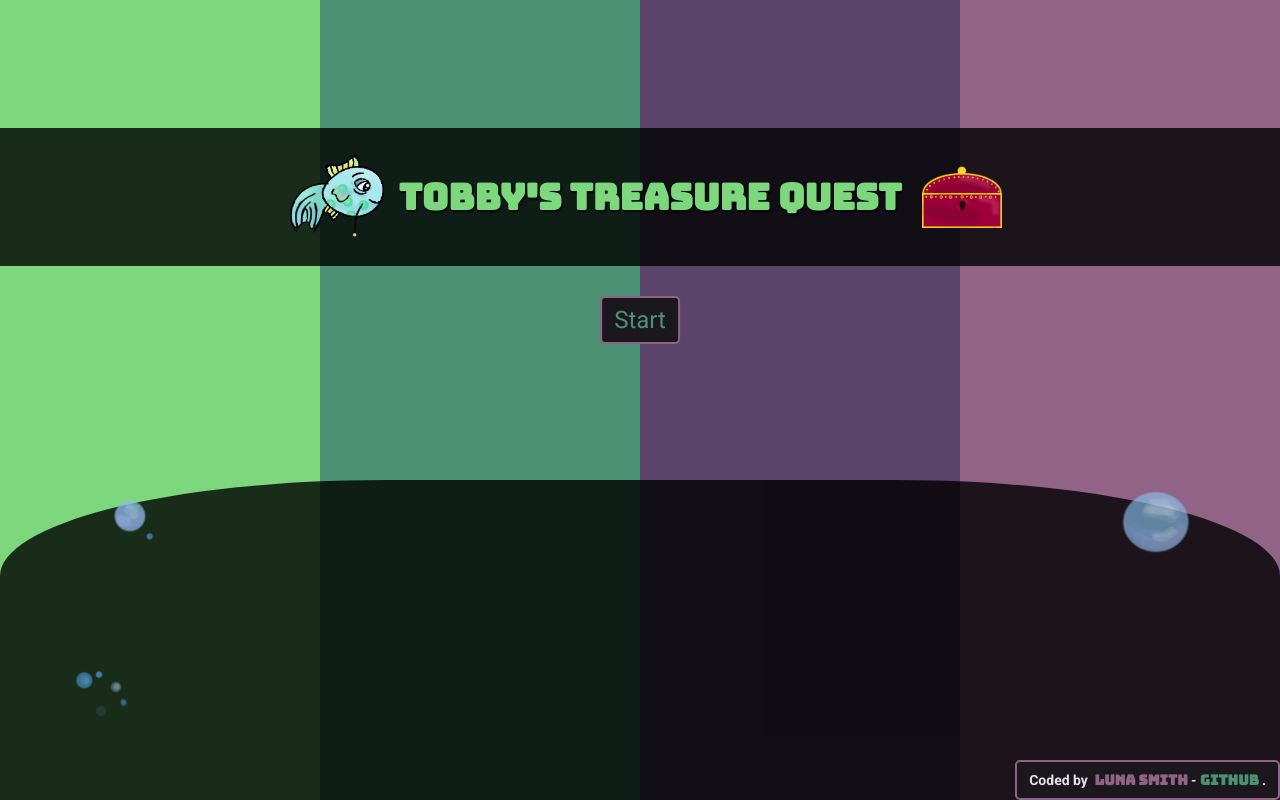
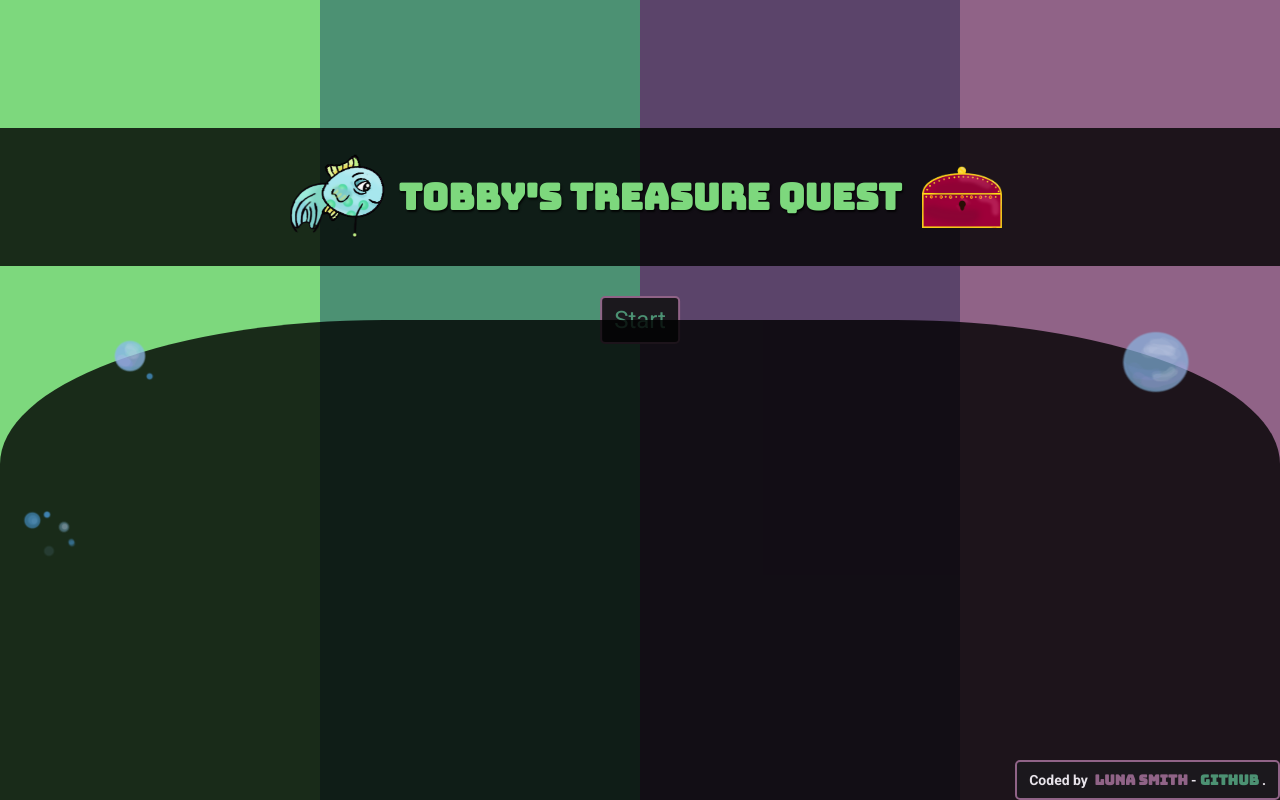
Before and after one commit to Lu-Smith/obstacle-jumping-game-vue, a Vue app: page / in a window 1280 px wide. Built offline with nearby package versions, Linux system fonts and the light colour scheme; a web font is replaced by a local one.

Commit message:
Updated IntroPage.vue

```diff
--- a/src/components/IntroPage.vue
+++ b/src/components/IntroPage.vue
@@ -1,23 +1,17 @@
 <template>
   <div>
     <h1>
-      <img src="../assets//images/fish.png" alt="fish">
+      <img src="../assets//images/fish.png" alt="fish" class="fish_title">
       {{ msg }}
       <img src="../assets//images/treasure.png" alt="treasure" class="treasure">
     </h1>
     <button @click="handleStartGame">Start</button>
-    <div class="animtationContainer">
-      <img src="../assets//images/boubles1.png" alt="boubles" class="moving_image1">
-      <img src="../assets//images/boubles2.png" alt="boubles" class="moving_image">
-      <img src="../assets//images/boubles3.png" alt="boubles" class="moving_image2">
-      <img src="../assets//images/boubles4.png" alt="boubles" class="moving_image3">
-      <img src="../assets//images/boubles.png" alt="boubles" class="moving_image4">
-      <img src="../assets//images/fish.png" alt="fish" class="fish">
-    </div>
+    <Animations />
   </div>
 </template>
 
 <script setup lang="ts">
+import Animations from './Animations.vue';
 
   defineProps<{ msg: string }>();
 
@@ -29,130 +23,18 @@
 </script>
 
 <style lang="scss" scoped>
-@keyframes moveUp {
+
+@keyframes fishInTitle {
   0% {
-    bottom: 20px;
-    right: -140%;
     transform: rotate(0deg);
   }
   30% {
-    bottom: 60px;
-    right: -30%;
-    transform: rotate(3deg);
+    transform: rotate(15deg);
   }
   60% {
-    bottom: 50px;
-    right: 30%;
-    transform: rotate(-3deg);
+    transform: rotate(-15deg);
   }
   100% {
-    bottom: 20px;
-    right: 100%;
-    transform: rotate(0deg);
-  }
-}
-
-@keyframes moveUp1 {
-  0% {
-    bottom: -120;
-    right: -20px;
-    transform: rotate(0deg);
-  }
-  50% {
-    bottom: 160%;
-    right: 100px;
-    transform: rotate(180deg);
-  }
-  100% {
-    bottom: 160%;
-    right: 60px;
-    transform: rotate(0deg);
-  }
-}
-
-@keyframes moveUp2 {
-  0% {
-    bottom: -130;
-    right: 20px;
-    transform: rotate(0deg);
-  }
-  50% {
-    bottom: 180%;
-    right: 100px;
-    transform: rotate(360deg);
-  }
-  100% {
-    bottom: 250%;
-    right: -200px;
-    transform: rotate(0deg);
-  }
-}
-
-@keyframes moveUp3 {
-  0% {
-    bottom: -150;
-    right: 200px;
-    transform: rotate(0deg);
-  }
-  40% {
-    bottom: 300px;
-    right: 300px;
-    transform: rotate(180deg);
-  }
-  60% {
-    bottom: 400px;
-    right: 100px;
-    transform: rotate(0deg);
-  }
-  100% {
-    bottom: -150;
-    right: 200px;
-    transform: rotate(0deg);
-  }
-}
-
-@keyframes moveUp4 {
-  0% {
-    bottom: 150px;
-    right: 120%;
-    transform: rotate(0deg);
-  }
-  30% {
-    bottom: 100px;
-    right: 20%;
-    transform: rotate(2deg);
-  }
-  60% {
-    bottom: 120px;
-    right: -20%;
-    transform: rotate(-2deg);
-  }
-  100% {
-    bottom: 150px;
-    right: -120%;
-    transform: rotate(0deg);
-  }
-}
-
-@keyframes fish {
-  0% {
-    bottom: 200px;
-    right: 100%;
-    transform: rotate(0deg);
-  }
-  30% {
-    bottom: 300px;
-    right: 0;
-    transform: rotate(5deg);
-  }
-  60% {
-    bottom: 350px;
-    right: 0;
-    transform: rotate(-5deg);
-  }
-  100% {
-    bottom: 200px;
-    right: -100%;
     transform: rotate(0deg);
   }
 }
@@ -172,6 +54,10 @@
         height: auto;
       }
 
+      .fish_title {
+        animation: fishInTitle 5s linear infinite;
+      }
+
       .treasure {
         width: 80px;
         height: auto;
@@ -184,46 +70,6 @@
       padding: $button-padding;
       margin-top: 30px;
     }
-
-    .animtationContainer {
-      background-color: rgba(0, 0, 0, 0.8);
-      height: 40%;
-      width: 100vw;
-      position: fixed;
-      bottom: 0;
-      border-top-left-radius: 30%;
-      border-top-right-radius: 30%;
-    }
-
-    .moving_image, .moving_image1, .moving_image2, .moving_image3, .moving_image4, .fish {
-      bottom: 0;
-      position: relative;
-    }
-
-    .moving_image {
-      animation: moveUp 5s linear infinite;
-    }
-
-    .moving_image1 {
-      animation: moveUp1 5s linear infinite;
-    }
-
-    .moving_image2 {
-      animation: moveUp2 5s linear infinite;
-    }
-
-    .moving_image3 {
-      animation: moveUp3 5s linear infinite;
-    }
-
-    .moving_image4 {
-      animation: moveUp4 5s linear infinite;
-    }
-
-    .fish {
-      animation: fish 5s linear infinite;
-    }
-
   }
 
   @media screen and (max-width: 786px), (max-height: 600px) {
```
